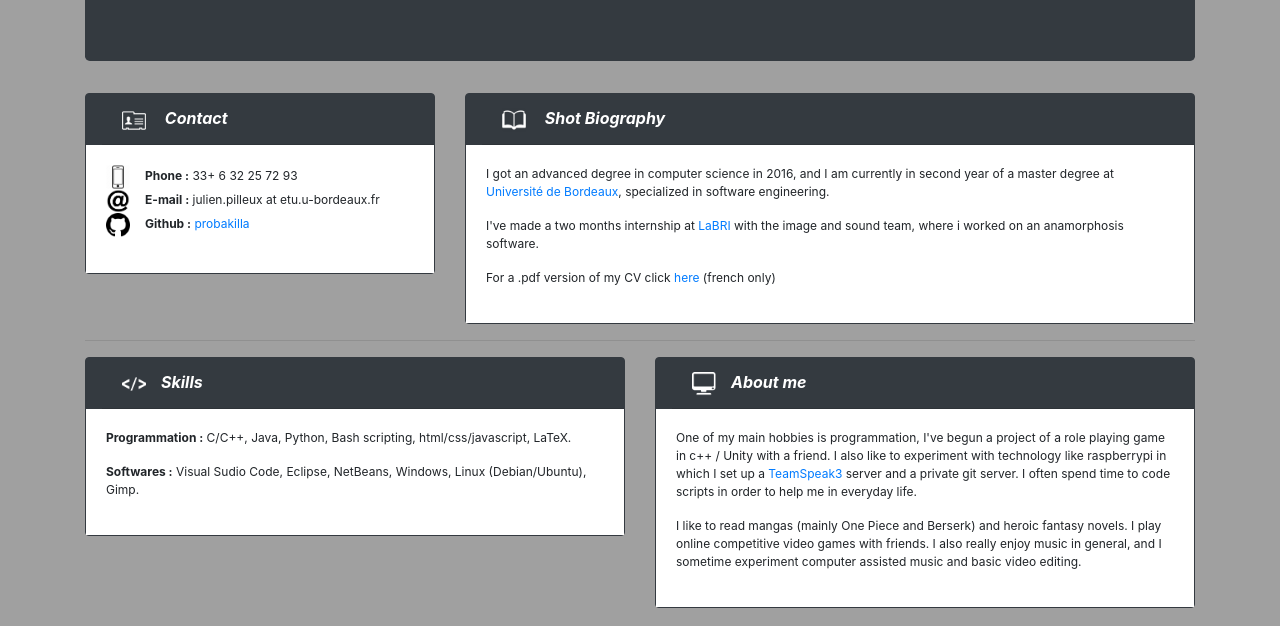
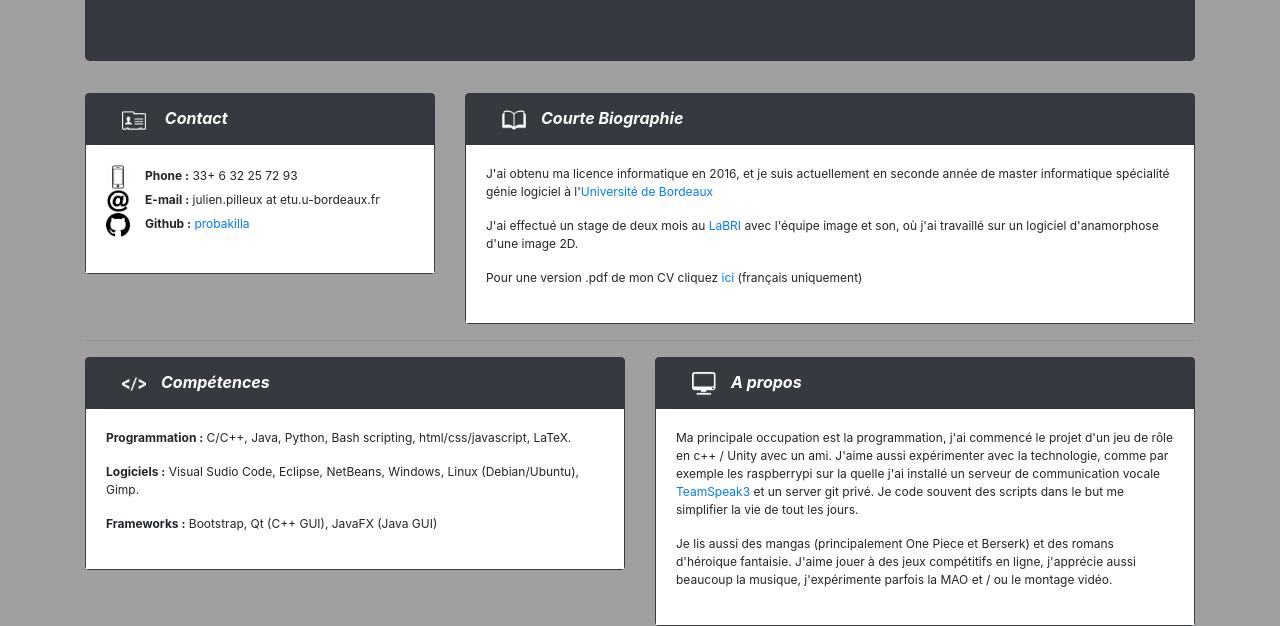
Before and after one commit to probakilla/website, a plain HTML site: page index.html in a window 1280 px wide. Shown: the part 257-883 px from the top of the page. Drawn offline with Linux system fonts and the light colour scheme; a script that the page names is missing.

Commit message:
Corrections de textes

```diff
--- a/index.html
+++ b/index.html
@@ -33,7 +33,7 @@
                         <div class="container">
                             <div class="row">
                                 <!-- SHOWN EN -->
-                                <div id="jbNameEn" class="col-8">
+                                <div id="jbNameEn" class="col-8 hidden">
                                     <h1 class="text-right jb-name">Julien
                                         Pilleux</h1>
                                     <p class="jb-txt white-font"> Student in
@@ -42,7 +42,7 @@
                                 </div>
 
                                 <!-- HIDDEN FR-->
-                                <div id="jbNameFr" class="col-8 hidden">
+                                <div id="jbNameFr" class="col-8">
                                     <h1 class="text-right jb-name">Julien
                                         Pilleux</h1>
                                     <p class="jb-txt white-font"> Etudiant en
@@ -84,7 +84,7 @@
                 </div>
 
                 <div class="col-sm-8">
-                    <div id="bioEn" class="card border border-dark">
+                    <div id="bioEn" class="card border border-dark hidden">
                         <!-- HEADER BIO EN SHOWN -->
                         <div id="headerBioEn" class="card-header cat-name bg-dark">
                             <a><img class="icon-format" src="images/book.png"
@@ -92,25 +92,25 @@
                         </div>
                         <div class="card-body">
                             <p>
-                                I got an advanced degree in computer science in
-                                2016, and I am currently in second year of a
+                                I own an advanced degree in computer science in
+                                2016 and I am currently in second year of a
                                 master degree at <a href="https://www.univ-bordeaux.fr/">Université
                                     de Bordeaux</a>, specialized in software
                                 engineering.
                             </p>
                             <p>
-                                I've made a two months internship at <a href="https://www.labri.fr/">LaBRI</a>
+                                I've done a two months internship at <a href="https://www.labri.fr/">LaBRI</a>
                                 with the image and sound team, where i worked
                                 on an anamorphosis software.
                             </p>
                             <p>
                             <p> For a .pdf version of my CV click<a
-                            href="cv.pdf" download> here</a> (french only)</p>
+                            href="cv_julien_pilleux.pdf" download> here</a> (french only)</p>
                             </p>
                         </div>
                     </div>
 
-                    <div id="bioFr" class="card border border-dark hidden">
+                    <div id="bioFr" class="card border border-dark">
                         <!-- HEADER BIO FR HIDDEN -->
                         <div id="headerBioFr" class="card-header cat-name bg-dark">
                             <a><img class="icon-format" src="images/book.png"
@@ -119,7 +119,7 @@
                         <!-- BODY BIO FR HIDDEN-->
                         <div id="bodyBioFr" class="card-body">
                             <p>
-                                J'ai obtenu licence informatique en 2016, et je
+                                J'ai obtenu ma licence informatique en 2016, et je
                                 suis actuellement en seconde année de master
                                 informatique spécialité génie logiciel à l'<a
                                     href="https://www.univ-bordeaux.fr/">Université
@@ -131,8 +131,8 @@
                                 l'équipe image et son, où j'ai travaillé sur un
                                 logiciel d'anamorphose d'une image 2D.
                             </p>
-                            <p> Pour une version .pdf de mon CV clickez<a
-                            href="cv.pdf" download> ici</a> (français uniquement)</p>
+                            <p> Pour une version .pdf de mon CV cliquez<a
+                            href="cv_julien_pilleux.pdf" download> ici</a> (français uniquement)</p>
                         </div>
                     </div>
                 </div>
@@ -142,7 +142,7 @@
 
             <div class="row">
                 <div class="col-6">
-                    <div id="skillEn" class="card border border-dark">
+                    <div id="skillEn" class="card border border-dark hidden">
                         <div id="headerCompEn" class="card-header cat-name bg-dark">
                             <a><img class="icon-format" src="images/src.png"
                                     alt="book"></a>Skills
@@ -160,9 +160,13 @@
                                 Code, Eclipse, NetBeans, Windows, Linux
                                 (Debian/Ubuntu), Gimp.
                             </p>
+				<p>
+				<a class="txt-bold">Frameworks :</a> Bootstrap
+				(CSS/Html/JS), Qt (C++ GUI), JavaFX (Java GUI)
+				</p>
                         </div>
                     </div>
-                    <div id="skillFr" class="card border border-dark hidden">
+                    <div id="skillFr" class="card border border-dark">
                         <div id="headerCompFr" class="card-header cat-name bg-dark">
                             <a><img class="icon-format" src="images/src.png"
                                     alt="book"></a>Compétences
@@ -179,20 +183,24 @@
                                 Sudio Code, Eclipse, NetBeans, Windows, Linux
                                 (Debian/Ubuntu), Gimp.
                             </p>
+			<p>
+				<a class="txt-bold">Frameworks :</a> Bootstrap,
+				Qt (C++ GUI), JavaFX (Java GUI)
+			</p>
                         </div>
                     </div>
                 </div>
 
                 <div class="col-6">
                     <!-- HOBBIES EN -->
-                    <div id="hobbiesEn" class="card border border-dark">
+                    <div id="hobbiesEn" class="card border border-dark hidden">
                         <div class="card-header cat-name bg-dark">
                             <a><img class="icon-format" src="images/screen.png"
                                     alt="hobbies"></a>About me
                         </div>
                         <div class="card-body">
                             <p>
-                                One of my main hobbies is programmation, I've
+                                One of my main hobbies is programmation, I
                                 begun a project of a role playing game in c++ /
                                 Unity with a friend. I also like to experiment
                                 with technology like raspberrypi in which I set
@@ -204,16 +212,16 @@
                             <p>
                                 I like to read mangas (mainly One Piece
                                 and Berserk) and heroic fantasy novels. I play
-                                online competitive video games with friends. I
+                                online competitives video games with friends. I
                                 also really enjoy music in general, and I
-                                sometime experiment computer assisted music and
+                                sometime experiment computer assisted music or
                                 basic video editing.
                             </p>
                         </div>
                     </div>
 
                     <!-- HOBBIES FR -->
-                    <div id="hobbiesFr" class="card border border-dark hidden">
+                    <div id="hobbiesFr" class="card border border-dark">
                         <div class="card-header cat-name bg-dark">
                             <a><img class="icon-format" src="images/screen.png"
                                     alt="hobbies"></a>A propos
@@ -227,14 +235,14 @@
                                 raspberrypi sur la quelle j'ai installé un
                                 serveur de communication vocale <a href="https://www.teamspeak.com/en/">TeamSpeak3</a>
                                 et un server git privé. Je code souvent des
-                                scripts dans le but de la vie de tout les
+                                scripts dans le but me simplifier la vie de tout les
                                 jours.
                             </p>
                             <p>
                                 Je lis aussi des mangas (principalement One
                                 Piece et Berserk) et des romans d'héroique
                                 fantaisie. J'aime jouer à des jeux compétitifs
-                                en ligne et j'apprécie aussi beaucoup la
+                                en ligne, j'apprécie aussi beaucoup la
                                 musique, j'expérimente parfois la MAO et /
                                 ou le montage vidéo.
                             </p>
```
